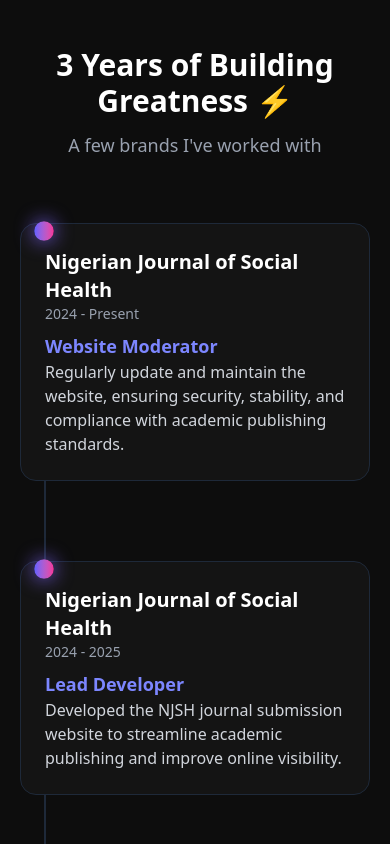
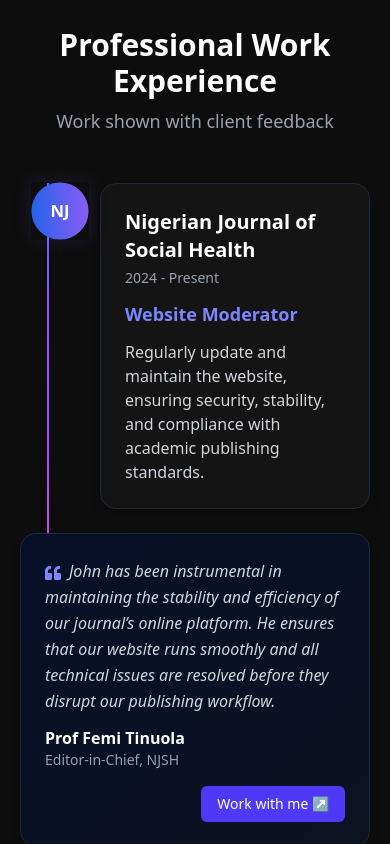
Before and after one commit to lamba01/port, a React (Vite) app: page / in a window 390 px wide. Shown: the part 1160-2004 px from the top of the page. Built offline with nearby package versions, Linux system fonts and the light colour scheme.

Commit message:
feat: enhance project display with mobile-friendly links and testimonials; improve experience section layout and animations

```diff
--- a/src/pages/home.jsx
+++ b/src/pages/home.jsx
@@ -3,7 +3,7 @@
 import Hero from "../sections/hero";
 import Stats from "../sections/Stats";
 import Projects from "../components/projectComponent";
-import Testimonial from "../sections/testimonial";
+// import Testimonial from "../sections/testimonial";
 import Tools from "../sections/tools";
 import Contact from "../sections/contact";
 import Experience from "../sections/workExperience";
@@ -43,7 +43,7 @@
         <div ref={projectsRef}>
           <Projects limit={2} />
         </div>
-        <Testimonial />
+        {/* <Testimonial /> */}
         <Contact />
         <Tools />
       </div>
--- a/src/sections/workExperience.jsx
+++ b/src/sections/workExperience.jsx
@@ -1,5 +1,6 @@
 import React, { useRef } from "react";
 import { motion, useScroll, useTransform, useInView } from "framer-motion";
+import { FaQuoteLeft } from "react-icons/fa";
 
 const experiences = [
   {
@@ -32,55 +33,165 @@
   },
 ];
 
-const ExperienceItem = ({ exp, fromLeft, index }) => {
+const testimonials = [
+  {
+    quote:
+      "John has been instrumental in maintaining the stability and efficiency of our journal’s online platform. He ensures that our website runs smoothly and all technical issues are resolved before they disrupt our publishing workflow.",
+    name: "Prof Femi Tinuola",
+    role: "Editor-in-Chief, NJSH",
+  },
+  {
+    quote:
+      "John did an excellent job developing our website. We now reach a wider audience and have improved visibility on search engines.",
+    name: "Dr Helen Anthony Ekpe",
+    role: "Managing Editor, NJSH",
+  },
+  {
+    quote:
+      "John quickly set up our public site and made it easy for the team to update content. Very reliable and thoughtful developer.",
+    name: "Prof Israel Orubuloye",
+    role: "CEO, CEPHER",
+  },
+  {
+    quote:
+      "John brought fresh design ideas and solid front-end implementation to our first site — great attention to detail.",
+    name: "Vatsal Mishra",
+    role: "Team Lead, Engaj Media",
+  },
+];
+
+const companyLogos = {
+  // "Nigerian Journal of Social Health": require("../assets/njsh-logo.png"),
+  // "Centre for Population and Health Research": require("../assets/cepher-logo.jpeg"),
+  // "Engaj Media": require("../assets/engaj-logo.png"),
+};
+
+function getInitials(name = "") {
+  return name
+    .split(" ")
+    .map((n) => n[0])
+    .slice(0, 2)
+    .join("")
+    .toUpperCase();
+}
+
+const ExperienceItem = ({ exp, testimonial, fromLeft, index }) => {
   const itemRef = useRef(null);
-  const isInView = useInView(itemRef, { once: false, amount: 0.4 });
+  const isInView = useInView(itemRef, { once: false, amount: 0.45 });
+  const initialX = fromLeft ? -80 : 80;
+  const logo = companyLogos[exp.company];
 
   return (
     <motion.div
       ref={itemRef}
-      initial={{
-        opacity: 0,
-        x: fromLeft ? -80 : 80,
-      }}
-      whileInView={{
-        opacity: 1,
-        x: 0,
-      }}
-      transition={{
-        duration: 0.7,
-        ease: "easeOut",
-        delay: index * 0.1,
-      }}
+      initial={{ opacity: 0, x: initialX }}
+      whileInView={{ opacity: 1, x: 0 }}
+      transition={{ duration: 0.7, ease: "easeOut", delay: index * 0.08 }}
       viewport={{ once: true }}
-      className="relative flex flex-col sm:flex-row sm:items-center gap-6 mb-20"
+      className="relative flex flex-col sm:flex-row sm:items-center gap-6 mb-20 w-full"
     >
-      {/* Dot with glow */}
+      {/* Center Logo / initials */}
       <motion.div
         animate={{
-          scale: isInView ? [1, 1.4, 1] : 1,
+          scale: isInView ? [1, 1.35, 1] : 1,
           boxShadow: isInView
-            ? ["0 0 10px #6366f1", "0 0 20px #8b5cf6", "0 0 10px #6366f1"]
-            : "0 0 0px transparent",
+            ? [
+                "0 0 8px rgba(99,102,241,0.15)",
+                "0 0 20px rgba(139,92,246,0.18)",
+                "0 0 8px rgba(99,102,241,0.12)",
+              ]
+            : "0 0 0px rgba(0,0,0,0)",
         }}
         transition={{
           duration: 1.2,
           repeat: isInView ? Infinity : 0,
           repeatType: "mirror",
         }}
-        className="absolute left-4 sm:left-[calc(50%-8px)] w-4 h-4 bg-gradient-to-r from-indigo-500 to-pink-500 rounded-full z-10 shadow-lg"
-      ></motion.div>
+        className="absolute left-4 top-1 sm:left-[calc(50%-28px)] sm:top-0 z-10"
+        style={{ width: 48, height: 48 }}
+      >
+        {logo ? (
+          <img
+            src={logo}
+            alt={`${exp.company} logo`}
+            className="w-12 h-12 rounded-full object-contain border border-white/10 shadow-md"
+          />
+        ) : (
+          <div
+            className="w-12 h-12 rounded-full flex items-center justify-center text-sm font-bold text-white"
+            style={{
+              background: "linear-gradient(90deg,#2563eb,#8b5cf6)",
+            }}
+          >
+            {getInitials(exp.company)}
+          </div>
+        )}
+      </motion.div>
 
-      {/* Card */}
+      {/* Work Card */}
       <div
-        className={`w-full sm:w-[45%] ${
-          fromLeft ? "sm:ml-auto" : "sm:mr-auto"
-        } bg-[#141414] p-6 rounded-2xl border border-gray-800 hover:border-indigo-500/60 transition-all duration-300`}
+        className={`w-full sm:w-1/2 ${
+          fromLeft ? "pl-20 sm:pl-8 sm:order-2" : "pl-20 sm:pr-8 sm:order-1"
+        }`}
       >
-        <h4 className="font-bold text-xl text-white">{exp.company}</h4>
-        <p className="text-sm text-gray-400 mb-2">{exp.date}</p>
-        <h5 className="text-lg font-semibold text-indigo-400">{exp.title}</h5>
-        <p className="text-gray-300">{exp.description}</p>
+        <div className="bg-[#141414] p-6 rounded-2xl border border-gray-800 hover:border-indigo-500/60 transition-all duration-300 shadow-lg">
+          <h4 className="font-bold text-xl text-white mb-1">{exp.company}</h4>
+          <p className="text-sm text-gray-400 mb-3">{exp.date}</p>
+          <h5 className="text-lg font-semibold text-indigo-400 mb-3">
+            {exp.title}
+          </h5>
+          <p className="text-gray-300">{exp.description}</p>
+        </div>
+      </div>
+
+      {/* Testimonial Card */}
+      <div
+        className={`w-full sm:w-1/2 ${
+          fromLeft ? "sm:order-1 sm:pr-8" : "sm:order-2 sm:pl-8"
+        }`}
+      >
+        <motion.div
+          className="bg-gradient-to-br from-[#071028] to-[#0b1220] p-6 rounded-2xl border border-gray-800 transition-all duration-300 shadow-lg h-full flex flex-col justify-between"
+          initial={{ opacity: 0, y: 20 }}
+          whileInView={{ opacity: 1, y: 0 }}
+          viewport={{ once: true }}
+        >
+          <div className="flex items-start gap-4">
+            <div className="w-10 h-10 hidden rounded-full bg-white/5 sm:flex items-center justify-center text-sm font-semibold text-white shrink-0">
+              {testimonial?.name
+                ? testimonial.name
+                    .split(" ")
+                    .map((n) => n[0])
+                    .slice(0, 2)
+                    .join("")
+                : "A"}
+            </div>
+            <div>
+              <p className="text-gray-300 italic leading-relaxed">
+                <FaQuoteLeft className="inline mr-2 text-indigo-400" />
+                {testimonial?.quote ||
+                  "No testimonial available for this item."}
+              </p>
+              <div className="mt-3">
+                <div className="font-semibold text-white">
+                  {testimonial?.name || exp.company}
+                </div>
+                <div className="text-sm text-gray-400">
+                  {testimonial?.role || ""}
+                </div>
+              </div>
+            </div>
+          </div>
+
+          <div className="mt-4 text-right">
+            <a
+              href="#contact"
+              className="inline-block px-4 py-2 rounded-md bg-indigo-600 hover:bg-indigo-700 text-white text-sm transition"
+            >
+              Work with me ↗
+            </a>
+          </div>
+        </motion.div>
       </div>
     </motion.div>
   );
@@ -98,33 +209,31 @@
   return (
     <section
       ref={ref}
-      className="relative w-full py-[120px] px-[20px] sm:px-[40px] bg-[#0d0d0d] text-white flex flex-col items-center overflow-hidden"
+      className="relative w-full py-[100px] px-[20px] sm:px-[40px] bg-[#0d0d0d] text-white flex flex-col items-center overflow-hidden"
     >
-      {/* Header */}
-      <div className="text-center mb-16">
-        <h2 className="text-3xl font-bold mb-3">
-          3 Years of Building Greatness ⚡️
+      <div className="text-center mb-12">
+        <h2 className="text-3xl md:text-5xl font-bold mb-2 capitalize">
+          Professional work experience
         </h2>
-        <p className="text-gray-400 text-lg">A few brands I've worked with</p>
+        <p className="text-gray-400 text-lg">Work shown with client feedback</p>
       </div>
 
-      <div className="relative w-full sm:w-4/5 flex flex-col">
-        {/* Static line background */}
-        <div className="absolute left-6 sm:left-1/2 top-0 h-full w-[2px] bg-gray-800" />
-
-        {/* Animated scroll line */}
+      <div className="relative w-full sm:w-4/5">
+        {/* Visible on all screens now */}
+        <div className="absolute left-[28px] sm:left-[50%] top-0 -translate-x-1/2 sm:translate-x-0 w-[2px] h-full bg-gray-800" />
         <motion.div
           style={{ height: lineHeight }}
-          className="absolute left-6 sm:left-1/2 top-0 w-[2px] bg-gradient-to-b from-indigo-500 via-purple-500 to-pink-500 origin-top"
+          className="absolute left-[28px] sm:left-[50%] top-0 -translate-x-1/2 sm:translate-x-0 w-[2px] bg-gradient-to-b from-indigo-500 via-purple-500 to-pink-500 origin-top"
         />
 
-        {/* Timeline Items */}
-        {experiences.map((exp, index) => (
+        {/* Experience items */}
+        {experiences.map((exp, idx) => (
           <ExperienceItem
-            key={index}
+            key={idx}
             exp={exp}
-            index={index}
-            fromLeft={index % 2 === 0}
+            testimonial={testimonials[idx]}
+            fromLeft={idx % 2 === 0}
+            index={idx}
           />
         ))}
       </div>
```
Also changed, not shown: src/components/projectComponent.jsx (+31 -8 lines).
